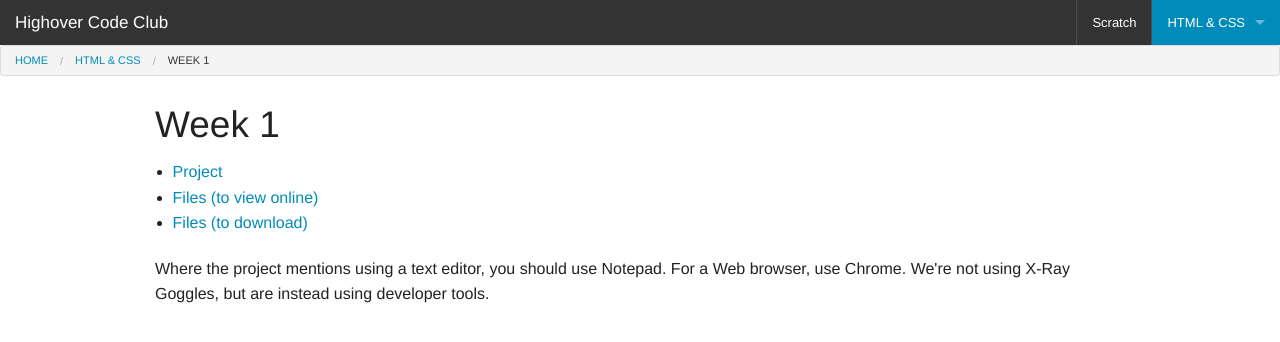
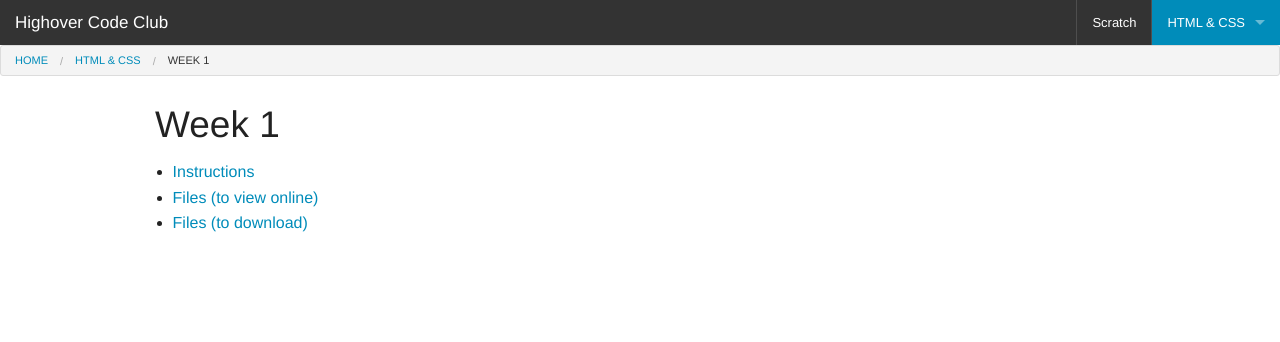
Before and after one commit to iansealy/highovercodeclub.org.uk, a plain HTML site: page htmlcss/week1/index.html in a window 1280 px wide. Drawn offline with Linux system fonts and the light colour scheme.

Commit message:
Change project to instructions and remove Highover-specific notes.

```diff
--- a/htmlcss/week1/index.html
+++ b/htmlcss/week1/index.html
@@ -42,11 +42,10 @@
       <div class="large-12 columns">
         <h2>Week 1</h2>
         <ul>
-          <li><a href="/htmlcss/week1/htmlcss1.pdf">Project</a></li>
+          <li><a href="/htmlcss/week1/htmlcss1.pdf">Instructions</a></li>
           <li><a href="/htmlcss/week1/files/">Files (to view online)</a></li>
           <li><a href="/htmlcss/week1/htmlcss1.zip">Files (to download)</a></li>
         </ul>
-        <p>Where the project mentions using a text editor, you should use Notepad. For a Web browser, use Chrome. We're not using X-Ray Goggles, but are instead using developer tools.</p>
       </div>
     </div>
 
```
